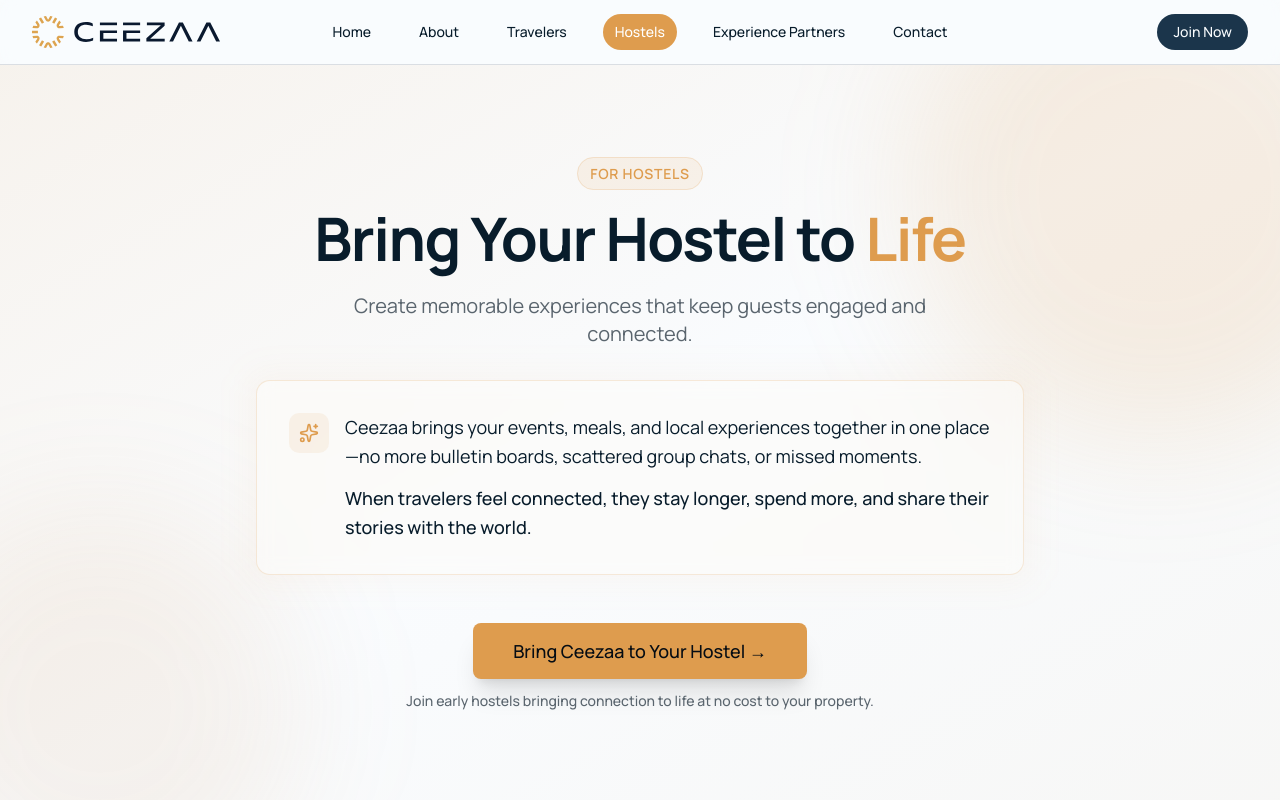
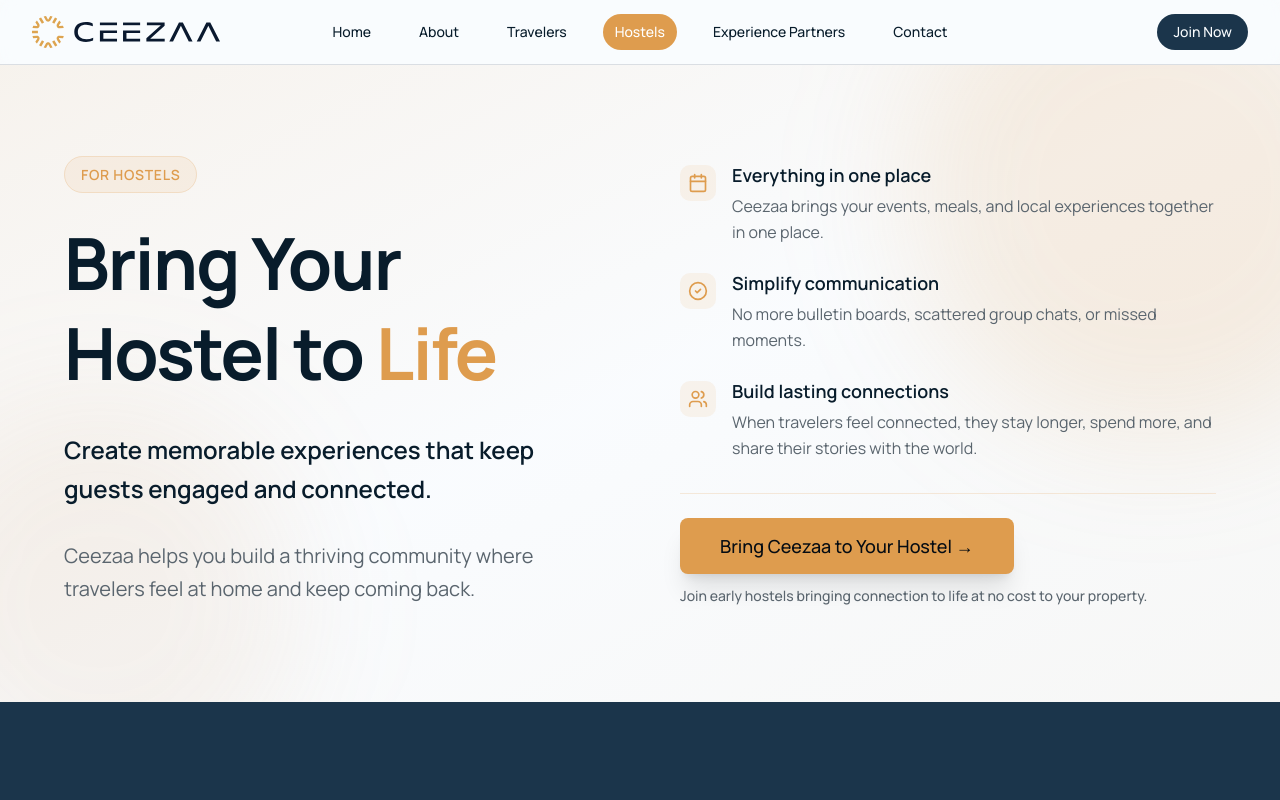
Before and after one commit to scottdoggett/ceezaa-landing-page, a Next.js app: page /hostels in a window 1280 px wide. Shown: the top 800 px of the page. Built offline with nearby package versions, Linux system fonts and the light colour scheme.

Commit message:
Made top of hostels page have same structure as top of travellers page

```diff
--- a/src/components/ui/hostels-page/bring-to-life.tsx
+++ b/src/components/ui/hostels-page/bring-to-life.tsx
@@ -1,57 +1,80 @@
 import { Button } from "@/components/ui/button";
-import { Sparkles } from "lucide-react";
+import { Calendar, CheckCircle2, Users } from "lucide-react";
 
 export function BringToLife() {
   return (
-    <section className="w-full py-16 md:py-24 bg-linear-to-br from-primary/10 via-background to-accent/5 relative overflow-hidden">
+    <section className="w-full py-20 md:py-32 lg:py-24 bg-linear-to-br from-primary/10 via-background to-accent/5 relative overflow-hidden">
       {/* Decorative gradient orbs */}
       <div className="absolute top-0 right-0 w-[500px] h-[500px] bg-primary/15 rounded-full blur-3xl translate-x-1/4 -translate-y-1/4" />
       <div className="absolute bottom-0 left-0 w-[400px] h-[400px] bg-accent/10 rounded-full blur-3xl -translate-x-1/4 translate-y-1/4" />
 
       <div className="container mx-auto px-4 md:px-6 relative z-10">
-        <div className="max-w-4xl mx-auto space-y-8">
-          {/* Header */}
-          <div className="text-center space-y-4">
+        <div className="max-w-6xl mx-auto">
+          <div className="grid lg:grid-cols-2 gap-12 lg:gap-20 items-center">
+            {/* Left - Hero Content */}
+            <div className="space-y-8">
               <div className="inline-block">
-              <span className="text-xs md:text-sm font-semibold text-primary uppercase tracking-wider bg-primary/10 px-3 py-1.5 rounded-full border border-primary/20">
+                <span className="text-sm font-semibold text-primary uppercase tracking-wider bg-primary/10 px-4 py-2 rounded-full border border-primary/20">
                   For Hostels
                 </span>
               </div>
-            <h1 className="text-4xl sm:text-5xl md:text-6xl font-bold tracking-tight leading-tight">
+              <h1 className="text-4xl sm:text-5xl md:text-6xl lg:text-7xl font-bold tracking-tight leading-tight">
                 Bring Your Hostel to <span className="text-primary">Life</span>
               </h1>
-            <p className="text-lg md:text-xl text-muted-foreground max-w-2xl mx-auto">
+              <p className="text-xl md:text-2xl font-semibold leading-relaxed">
                 Create memorable experiences that keep guests engaged and connected.
+              </p>
+              <p className="text-lg md:text-xl text-muted-foreground leading-relaxed">
+                Ceezaa helps you build a thriving community where travelers feel at home and keep coming back.
               </p>
             </div>
 
-          {/* Content */}
-          <div className="max-w-3xl mx-auto space-y-6">
-            <div className="relative">
-              <div className="absolute -inset-2 bg-primary/5 rounded-xl blur-lg" />
-              <div className="relative bg-card/50 backdrop-blur-sm border border-primary/20 rounded-xl p-6 md:p-8">
-                <div className="flex items-start gap-4">
-                  <div className="p-2.5 bg-primary/10 rounded-lg shrink-0">
-                    <Sparkles className="w-5 h-5 text-primary" />
+            {/* Right - Benefits Section */}
+            <div className="space-y-8">
+              {/* Main value proposition */}
+              <div className="space-y-6">
+                <div className="flex items-start gap-4 group">
+                  <div className="mt-1 p-2 bg-primary/10 rounded-lg shrink-0 group-hover:bg-primary/20 transition-colors">
+                    <Calendar className="w-5 h-5 text-primary" />
                   </div>
-                  <div className="space-y-3">
-                    <p className="text-base md:text-lg leading-relaxed">
-                      Ceezaa brings your events, meals, and local experiences together in one place—no more bulletin boards, scattered group chats, or missed moments.
+                  <div className="space-y-1">
+                    <h3 className="text-lg font-semibold">Everything in one place</h3>
+                    <p className="text-base text-muted-foreground leading-relaxed">
+                      Ceezaa brings your events, meals, and local experiences together in one place.
                     </p>
-                    <p className="text-base md:text-lg font-medium leading-relaxed">
+                  </div>
+                </div>
+
+                <div className="flex items-start gap-4 group">
+                  <div className="mt-1 p-2 bg-primary/10 rounded-lg shrink-0 group-hover:bg-primary/20 transition-colors">
+                    <CheckCircle2 className="w-5 h-5 text-primary" />
+                  </div>
+                  <div className="space-y-1">
+                    <h3 className="text-lg font-semibold">Simplify communication</h3>
+                    <p className="text-base text-muted-foreground leading-relaxed">
+                      No more bulletin boards, scattered group chats, or missed moments.
+                    </p>
+                  </div>
+                </div>
+
+                <div className="flex items-start gap-4 group">
+                  <div className="mt-1 p-2 bg-primary/10 rounded-lg shrink-0 group-hover:bg-primary/20 transition-colors">
+                    <Users className="w-5 h-5 text-primary" />
+                  </div>
+                  <div className="space-y-1">
+                    <h3 className="text-lg font-semibold">Build lasting connections</h3>
+                    <p className="text-base text-muted-foreground leading-relaxed">
                       When travelers feel connected, they stay longer, spend more, and share their stories with the world.
                     </p>
                   </div>
                 </div>
               </div>
-            </div>
-          </div>
 
-          {/* CTA */}
-          <div className="text-center space-y-3 pt-4">
+              {/* Bottom CTA */}
+              <div className="pt-6 border-t border-primary/20 space-y-3">
                 <Button
                   size="lg"
-              className="text-base md:text-lg px-10 py-7 shadow-xl hover:scale-105 transition-transform"
+                  className="text-base md:text-lg px-10 py-7 shadow-xl hover:scale-105 transition-transform w-full sm:w-auto"
                 >
                   Bring Ceezaa to Your Hostel →
                 </Button>
@@ -61,6 +84,8 @@ export function BringToLife() {
               </div>
             </div>
           </div>
+        </div>
+      </div>
     </section>
   );
 }
```
Lines whose indentation alone changed are shown as unchanged.
